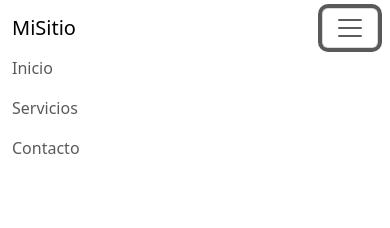
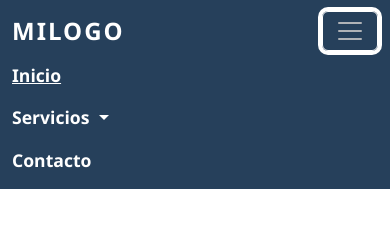
Before and after one commit to maldest/Lab05_Eguia_DA_G2, a plain HTML site: page index.html in a window 390 px wide. Both pictures are taken after a click on the button "Alternar navegación". Drawn offline with Linux system fonts and the light colour scheme.

Commit message:
version final

```diff
--- a/index.html
+++ b/index.html
@@ -3,25 +3,28 @@
 <head>
   <meta charset="UTF-8" />
   <meta name="viewport" content="width=device-width, initial-scale=1" />
-  <title>Menú Navegación Desplegable</title>
+  <title>Menú Azul Marino Transparente</title>
   <link rel="stylesheet" href="css/bootstrap.min.css" />
   <link rel="stylesheet" href="css/styles.css" />
 </head>
 <body>
 
-<nav class="barra-navegacion navbar navbar-expand-lg navbar-light">  <div class="contenedor-fluid container-fluid">
-    <a class="marca-navegacion navbar-brand" href="#">MiSitio</a>
+<nav class="barra-navegacion navbar navbar-expand-lg">
+  <div class="container-fluid">
+    <a class="marca-navegacion navbar-brand" href="#">MiLogo</a>
+
     <button class="boton-toggle navbar-toggler" type="button" data-bs-toggle="collapse" data-bs-target="#menuNavegacion"
       aria-controls="menuNavegacion" aria-expanded="false" aria-label="Alternar navegación">
       <span class="icono-toggle navbar-toggler-icon"></span>
     </button>
+
     <div class="colapsable navbar-collapse collapse" id="menuNavegacion">
-      <ul class="lista-navegacion navbar-nav">
+      <ul class="lista-navegacion navbar-nav ms-auto">
         <li class="item-navegacion nav-item">
           <a class="enlace-navegacion nav-link activo" aria-current="page" href="#">Inicio</a>
         </li>
         <li class="item-navegacion nav-item dropdown">
-          <a class="enlace-navegacion nav-link desplegable-toggle" href="#" id="enlaceDesplegable" role="button"
+          <a class="enlace-navegacion nav-link dropdown-toggle" href="#" id="enlaceDesplegable" role="button"
             data-bs-toggle="dropdown" aria-expanded="false">
             Servicios
           </a>
@@ -40,6 +43,5 @@
 </nav>
 
 <script src="js/bootstrap.bundle.min.js"></script>
-<script src="js/menu.js"></script>
 </body>
 </html>
--- a/scss/styles.scss
+++ b/scss/styles.scss
@@ -1,62 +1,69 @@
-$color-primario: #001f3f;  // Azul marino oscuro
-$color-hover: lighten($color-primario, 15%);
-$fuente-principal: 'Segoe UI', Tahoma, Geneva, Verdana, sans-serif;
+$color-azul-marino: rgba(0, 31, 63, 0.85);
+$color-letra: #fff;
+$color-hover: #a8c0ff;
 
 .barra-navegacion {
-  background-color: $color-primario !important;
-  font-family: $fuente-principal;
+  background-color: $color-azul-marino !important;
+  font-family: 'Segoe UI', Tahoma, Geneva, Verdana, sans-serif;
 
-  .enlace-navegacion {
-    color: rgb(255, 255, 255);
-    font-weight: 600;
-    font-size: 1.1rem;
+  .marca-navegacion {
+    color: $color-letra;
+    font-weight: 700;
+    font-size: 1.5rem;
+    text-transform: uppercase;
+    letter-spacing: 2px;
     transition: color 0.3s ease;
 
-    &:hover, &.activo {
+    &:hover {
       color: $color-hover;
       text-decoration: underline;
     }
   }
 
-  .menu-desplegable {
-    background-color: lighten($color-primario, 10%);
+  .lista-navegacion {
+    .enlace-navegacion {
+      color: $color-letra;
+      font-weight: 600;
+      font-size: 1.1rem;
+      transition: color 0.3s ease, text-decoration 0.3s ease;
+
+      &.activo,
+      &:hover {
+        color: $color-hover;
+        text-decoration: underline;
+      }
+    }
+
+    .dropdown-menu {
+      background-color: rgba(0, 31, 63, 0.95);
       border-radius: 0.5rem;
-    padding: 0.5rem 0;
+      margin-top: 0.5rem;
 
-    .item-menu-desplegable {
-      color: $color-primario;
+      .dropdown-item {
+        color: $color-letra;
         font-weight: 500;
-      transition: background-color 0.3s ease;
+        transition: background-color 0.3s ease, color 0.3s ease;
 
         &:hover {
           background-color: $color-hover;
-        color: rgb(47, 105, 116);
+          color: #000;
         }
       }
     }
   }
 
-@keyframes aparecerDesdeArriba {
-  0% {
-    opacity: 0;
-    transform: translateY(-10px);
-  }
-  100% {
-    opacity: 1;
-    transform: translateY(0);
+  .boton-toggle {
+    border-color: $color-letra;
+    color: $color-letra;
+
+    &:hover {
+      background-color: $color-hover;
+      border-color: $color-hover;
+      color: #000;
     }
   }
 
-.menu-desplegable {
-  opacity: 0;
-  transform: translateY(-10px);
-  transition: opacity 0.3s ease, transform 0.3s ease;
-  pointer-events: none;
-
-  &.show {
-    opacity: 1;
-    transform: translateY(0);
-    pointer-events: auto;
-    animation: aparecerDesdeArriba 0.3s forwards;
+  .icono-toggle {
+    filter: invert(1); // para que el icono hamburguesa sea blanco
   }
 }
```
Also changed, not shown: css/styles.css. Lines whose indentation alone changed are shown as unchanged.
